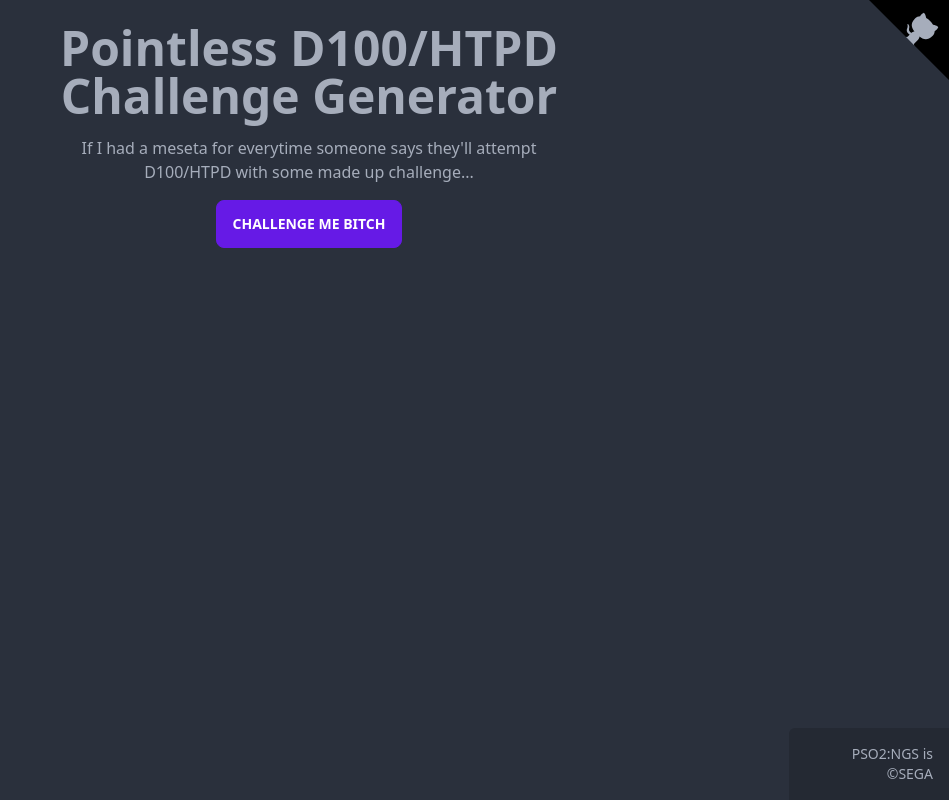
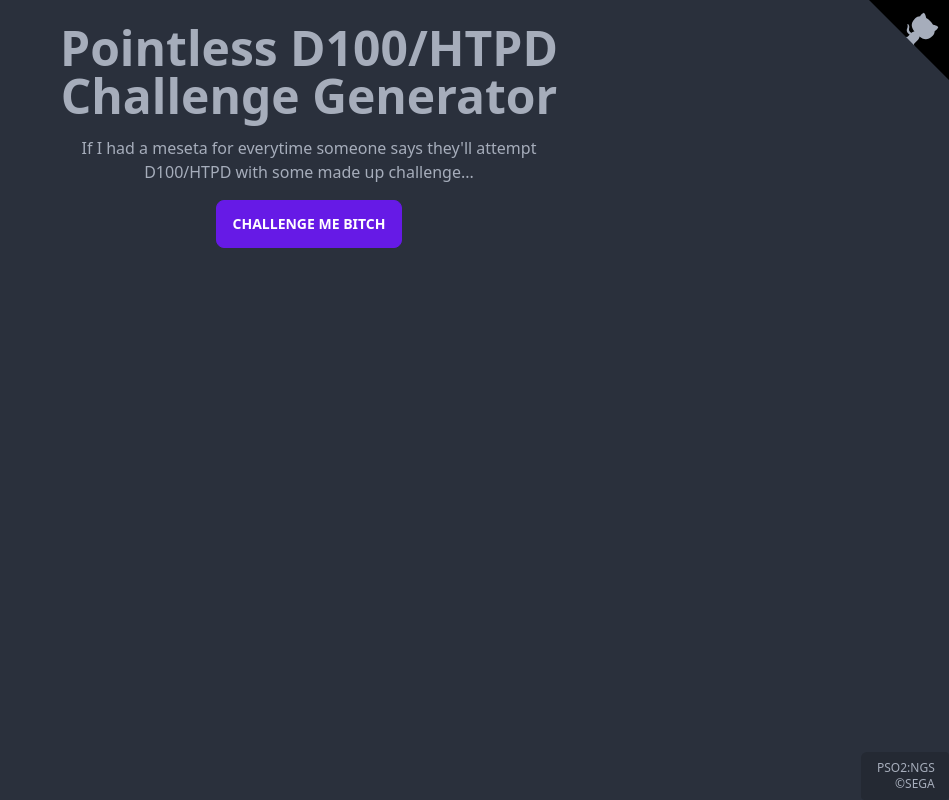
Before and after one commit to mumbler9486/pointless-d100-challenges, a SvelteKit app: page / in a window 1280 px wide. Shown: the whole page, without its empty margins (331-1280 px from the left). Built offline with nearby package versions, Linux system fonts and the light colour scheme.

Commit message:
📱Make footer less annoying for portrait displays

```diff
--- a/src/components/Footer.svelte
+++ b/src/components/Footer.svelte
@@ -1,11 +1,11 @@
 <footer
-	class="footer footer-size fixed bottom-0 right-0 text-right p-4 bg-base-200 text-neutral-content rounded-tl-md"
+	class="flex footer footer-size text-right py-2 px-4 sm:mr-12 xl:mr-0 bg-base-200 text-neutral-content xl:fixed bottom-0 right-0 xl:rounded-tl-md md:rounded md:max-w-40 sm:mt-2 ml-auto"
 >
-	<p>PSO2:NGS is ©SEGA</p>
+	<p class="text-xs">PSO2:NGS<br />©SEGA</p>
 </footer>
 
 <style scoped>
 	.footer-size {
-		max-width: 10rem;
+		max-width: 5.5rem;
 	}
 </style>
```
